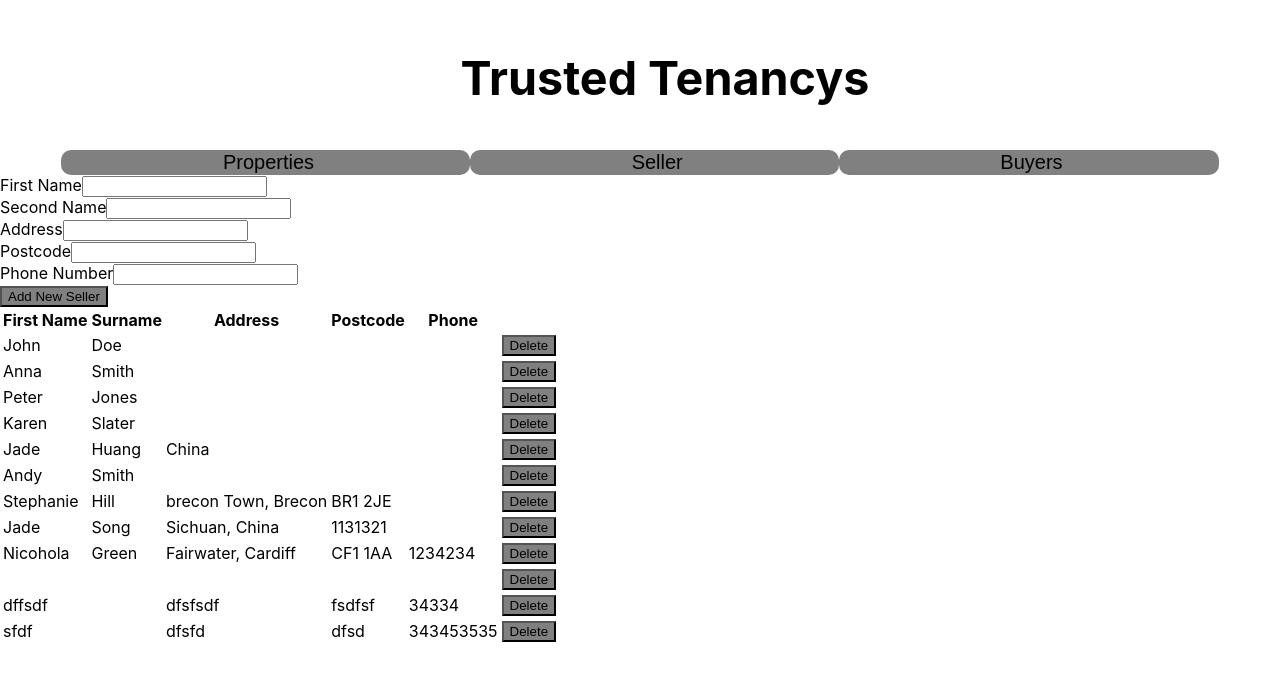
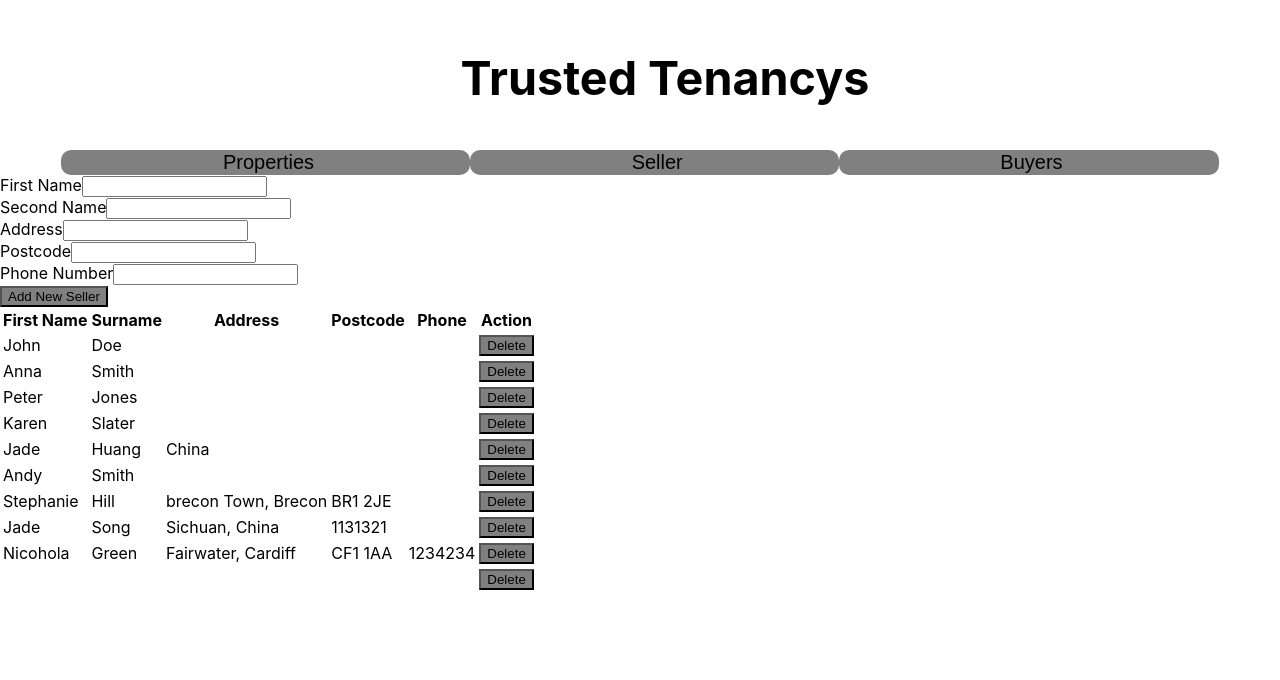
Before and after one commit to TobyKeech/Project1_QA, a React (Create React App) app: page /seller in a window 1280 px wide. Shown: the top 680 px of the page. Built offline with nearby package versions, Linux system fonts and the light colour scheme; data requests are answered from the project's data file.

Commit message:
added delete button onto the table for seller

```diff
--- a/data/db.json
+++ b/data/db.json
@@ -67,22 +67,6 @@
       "postcode": "",
       "phone": "",
       "id": 11
-    },
-    {
-      "firstName": "dffsdf",
-      "secondName": "dfsdf",
-      "address": "dfsfsdf",
-      "postcode": "fsdfsf",
-      "phone": "34334",
-      "id": 12
-    },
-    {
-      "firstName": "sfdf",
-      "secondName": "ddf",
-      "address": "dfsfd",
-      "postcode": "dfsd",
-      "phone": "343453535",
-      "id": 13
     }
   ],
   "property": [
--- a/src/Components/Seller/Seller.js
+++ b/src/Components/Seller/Seller.js
@@ -1,121 +1,112 @@
 import { useEffect, useReducer, useState } from "react";
 import SellerForm from "./SellerForm";
 
-
 const Seller = () => {
-
   const [loading, setLoading] = useState(true);
-    //state that can be changed by calling upon setLoading which will update the state in this case loading to true or false
-    //by manipulating state
-
   const [sellers, setSellers] = useState([]);
-    //same as used to get data for storing propertes but used with seller instead, redundent after changes
-    //but kept to show process during the set up
-
   const [saving, setSaving] = useState(false);
-    //state to manipulate saving used below
 
   const reducedSellersList = (state, action) => {
-      //current state is passed in and the action set below in the fetch line 42
-      switch (action.type){
-        //switch statement to execute dependent on the action.type
+    switch (action.type) {
       case "ADD":
         return state.concat(action.payload);
-          //if action type is ADD new state is added to the current state and returned
       case "SET":
         return action.payload;
-            //if action type is SET then the current state is returned
+      case "REMOVE":
+        return state.filter((seller) => seller.id !== action.payload.id);
       default:
         return state;
     }
   };
 
-    const [listOfSellers, dispatch] = useReducer(reducedSellersList, [])
-    // we use the dispatch function here to update the state depending on actions defiend in the reducedSellersList function
+  const [listOfSellers, dispatch] = useReducer(reducedSellersList, []);
 
   const addSellerHandler = (newSeller) => {
-      // declared a function and passed in a newSeller parameter
-        if ( listOfSellers.filter(seller => seller.firstName === newSeller.firstName && seller.surname === newSeller.surname).length){
-          // if statement that takes the listOfSellers we have declared in state above and used the useReducer function to change the return depending (see above)
-          // checks the new seller against the seller in the list using filter
-          alert("Seller already exists in the list")
-          //will show if the seller name and surname match will return an alert
-          return
+    if (
+      listOfSellers.filter(
+        (seller) =>
+          seller.firstName === newSeller.firstName &&
+          seller.surname === newSeller.surname
+      ).length
+    ) {
+      alert("Seller already exists in the list");
+      return;
     }
-        setSaving(true)
-        //if true we set the state of setSaving to true
+    setSaving(true);
 
     fetch("http://localhost:8081/seller", {
       method: "POST",
-          headers: {"Content-Type" : "application/json"},
-          body: JSON.stringify(newSeller)
-          //run a fetch to the seller backend data with a post method type and make the new seller into a json format to add
+      headers: { "Content-Type": "application/json" },
+      body: JSON.stringify(newSeller),
     })
-        .then((response)=>{
-          if (!response.ok){
-            alert("An error has occured. Unable to create item");
+      .then((response) => {
+        if (!response.ok) {
+          alert("An error has occurred. Unable to create item");
           setSaving(false);
-            //reset the state to false if cannot be returned and present an alert
           throw response.status;
         } else return response.json();
-          //if not return the data
       })
-        .then(newSeller => {
-          dispatch({type: "ADD", payload: newSeller});
-          //take the newSeller and we give the dispatch type to ADD this in turn will add the new seller (which is the paylaod)
-          //on the current state (see reducedSellersList function)
+      .then((newSeller) => {
+        dispatch({ type: "ADD", payload: newSeller });
         setSaving(false);
+      });
+  };
+
+  const deleteSellerHandler = (seller) => {
+    setSaving(true);
+
+    fetch(`http://localhost:8081/seller/${seller.id}`, {
+      method: "DELETE",
     })
+      .then((response) => {
+        if (!response.ok) {
+          alert("An error has occurred. Unable to delete item");
+          setSaving(false);
+          throw response.status;
+        } else {
+          dispatch({ type: "REMOVE", payload: seller });
+          setSaving(false);
         }
+      })
+      .catch((error) => {
+        setSaving(false);
+        console.log(error);
+        alert("Error has occurred while deleting the seller");
+      });
+  };
 
-    useEffect(()=> {
-        setLoading(true)
+  useEffect(() => {
+    setLoading(true);
     fetch("http://localhost:8081/seller")
-            //get the json content from the backend server to render
-
-            .then((response)=> {
-                if( !response.ok) {
-                    alert("Error occured, could not load data of sellers")
-                    throw response.status
-                    //returns the status of the resonse back to the user ie 202 or 404
+      .then((response) => {
+        if (!response.ok) {
+          alert("Error occurred, could not load data of sellers");
+          throw response.status;
         } else return response.json();
-                // if everything is good return the sellers json data in the response
       })
-
-            .then(sellers => {
-                    dispatch({type: "SET", payload : sellers})
-                      //set the action type to SET and the payload (our seller data is stored in here)
-                      // we can then change the state with this action type which we will use above
+      .then((sellers) => {
+        dispatch({ type: "SET", payload: sellers });
         setLoading(false);
-                    //manipulates the state to set this to false whena ction is complete, this started as true above in state
-                    console.log(sellers)
-                    setSellers(sellers)
-                    //check what is contained within sellers, list of sellers displayed within the console
+        setSellers(sellers);
       })
-
-            .catch(error => {
-                setLoading(false)
-                console.log(error)
-                alert("Error has occured getting the data")
-                //bring an alert if the json data doesnt load properly
-            })
-
-    },[])
-    //this gets set into a new array to then use further down
-
-
+      .catch((error) => {
+        setLoading(false);
+        console.log(error);
+        alert("Error has occurred while getting the data");
+      });
+  }, []);
 
   return (
     <>
-      <SellerForm addSellerHandler = {addSellerHandler} />
-      {
-        loading || saving ?
+      <SellerForm addSellerHandler={addSellerHandler} />
+      {loading || saving ? (
         <div>
           {loading ? "Loading Sellers Information" : ""}
           {saving ? "Saving Seller Information" : ""}
         </div>
-            : ""
-      }
+      ) : (
+        ""
+      )}
       <table>
         <thead>
           <tr>
@@ -124,6 +115,7 @@ const Seller = () => {
             <th>Address</th>
             <th>Postcode</th>
             <th>Phone</th>
+            <th>Action</th>
           </tr>
         </thead>
         <tbody>
@@ -140,14 +132,17 @@ const Seller = () => {
                 <td>{seller.postcode}</td>
                 <td>{seller.phone}</td>
                 <td>
-                <button>Delete</button>
+                  <button onClick={() => deleteSellerHandler(seller)}>
+                    Delete
+                  </button>
                 </td>
               </tr>
             ))
           )}
         </tbody>
       </table>
-</>);
+    </>
+  );
 };
 
 export default Seller;
```
Lines whose indentation alone changed are shown as unchanged.
